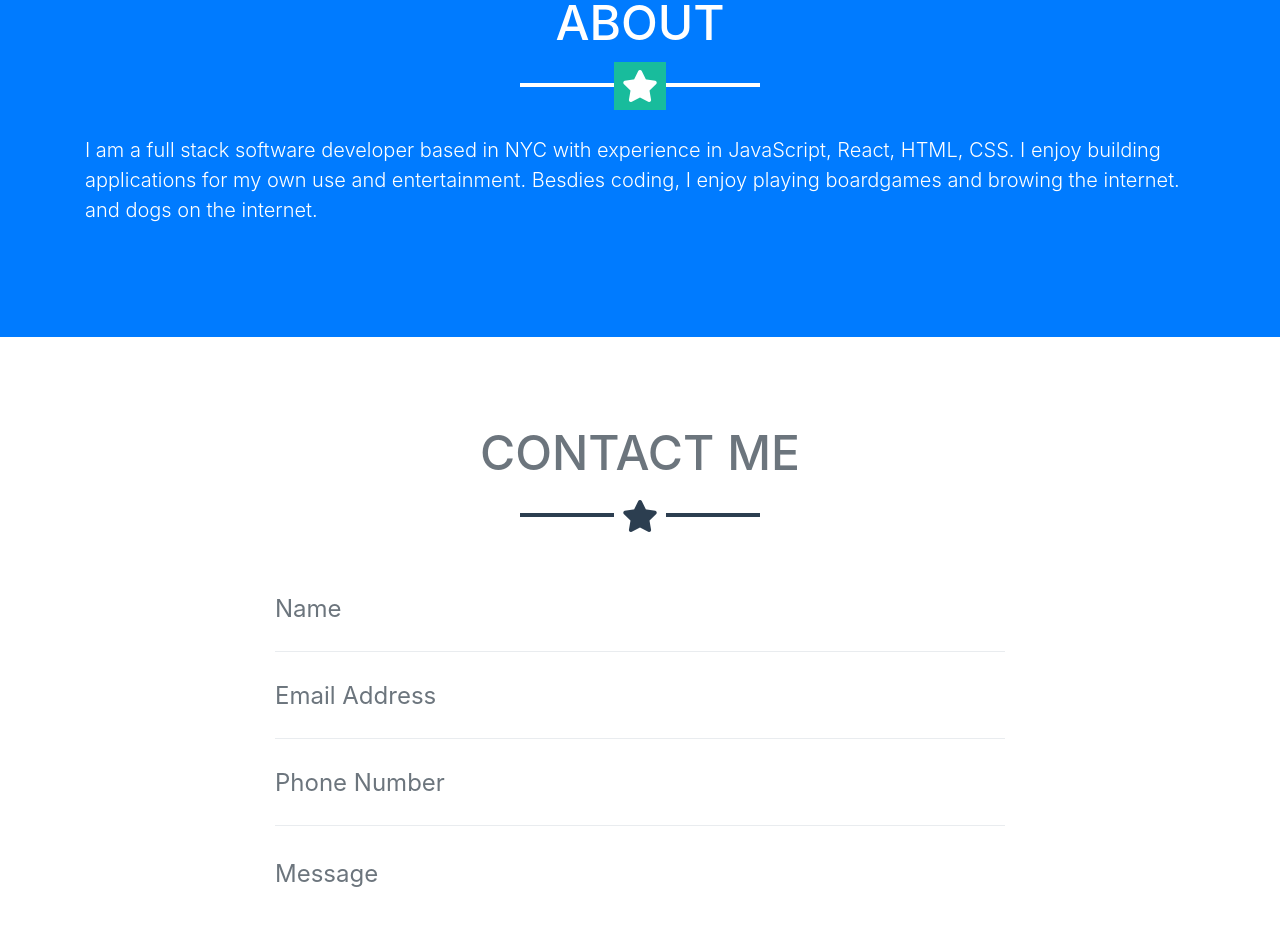
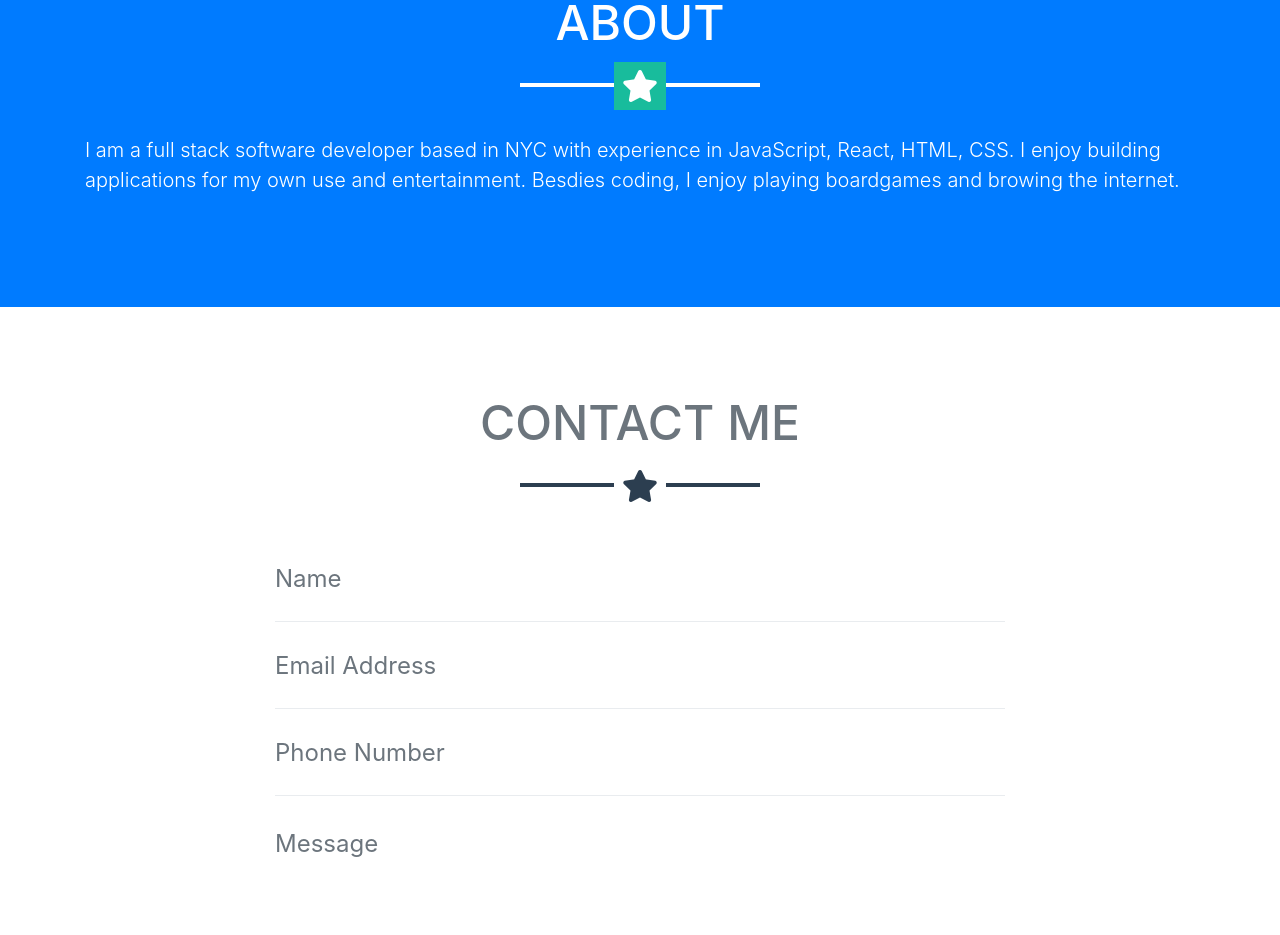
Before and after one commit to williamlee21/portfolio, a website with bundled scripts: page index.html in a window 1280 px wide. Shown: the part 1736-2671 px from the top of the page. Built offline with nearby package versions, Linux system fonts and the light colour scheme.

Commit message:
updated: about-me

```diff
--- a/index.html
+++ b/index.html
@@ -142,7 +142,7 @@
         <div class="col-lg-12 ml-auto">
           <p class="lead">I am a full stack software developer based in NYC with experience in JavaScript, React, HTML, CSS. I enjoy building
             applications for my own use and entertainment. Besdies coding, I enjoy playing boardgames and browing the internet.
-            and dogs on the internet.</p>
+          </p>
         </div>
         <!-- <div class="col-lg-4 mr-auto">
           <p class="lead"></p>
```
